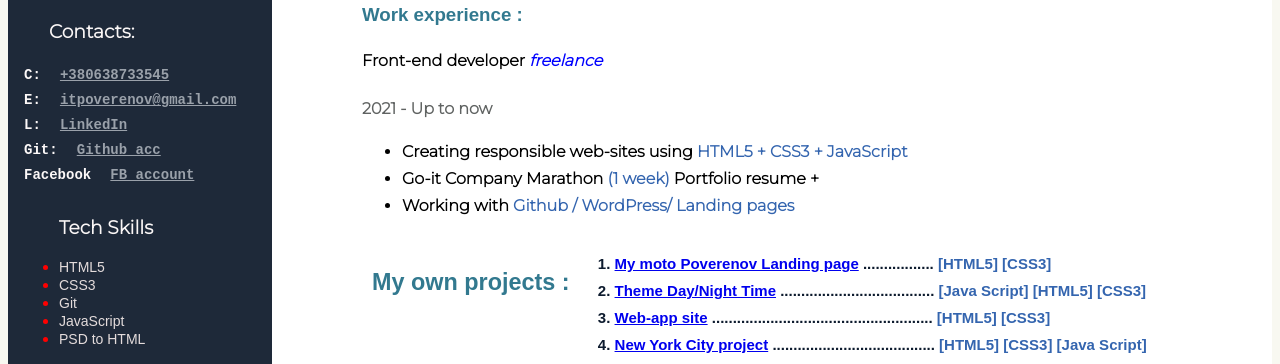
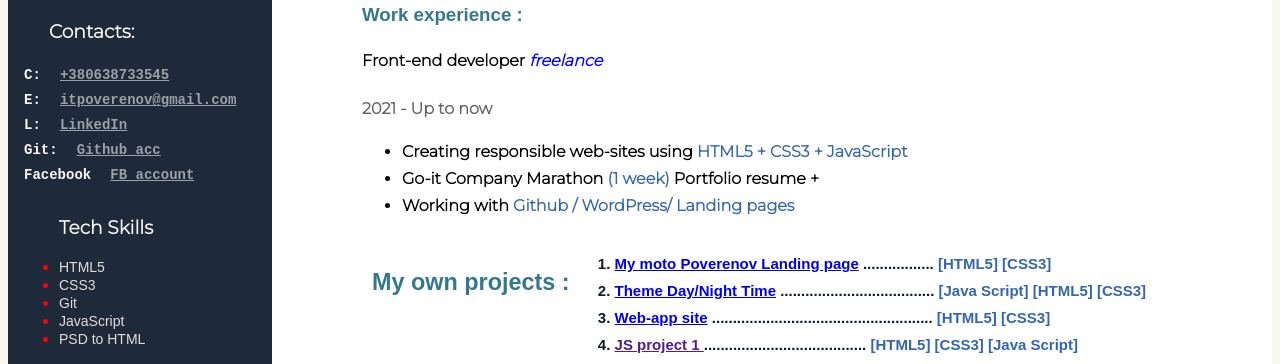
Before and after one commit to vitpoverenov/CV_Poverenov_Kyiv_Develop, a plain HTML site: page index.html in a window 1280 px wide. Shown: the part 367-731 px from the top of the page. Drawn offline with Linux system fonts and the light colour scheme.

Commit message:
Add new site
Delete from 4 stroke

```diff
--- a/index.html
+++ b/index.html
@@ -69,7 +69,7 @@
                         <span class="worlds-2-projects"> [HTML5] [CSS3] </span>
                     </li>
                     <li>
-                        <a href="https://vitpoverenov.github.io/NYC1/">New York City project</a>
+                        <a href=""> JS project 1 </a>
                         <span>.......................................</span>
                         <span class="worlds-2-projects"> [HTML5] [CSS3] [Java Script] </span>
                     </li>
```
